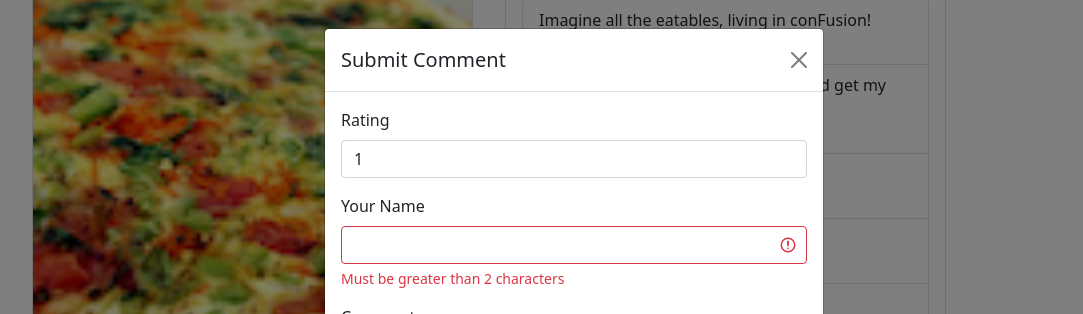
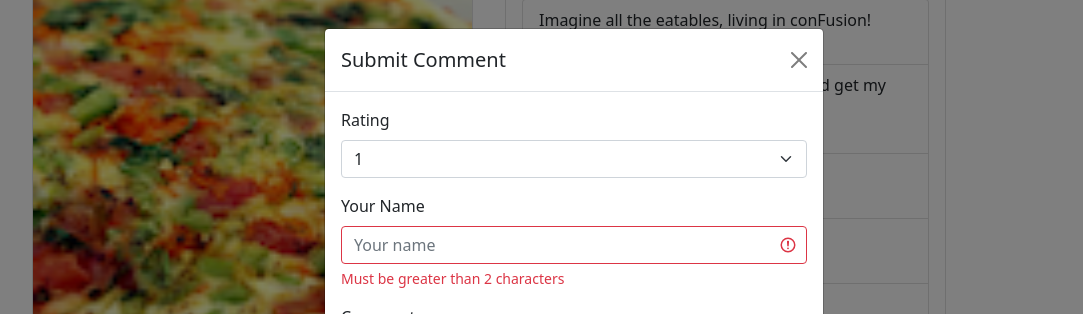
Before and after one commit to ThisTine/CSC105-labex-wk03, a React (Create React App) app: page /menu/0 in a window 1280 px wide. Both pictures are taken after a click on the button "Submit Comment". Shown: the part 665-979 px from the top of the page, without its empty margins (66-1149 px from the left). Built offline with nearby package versions, Linux system fonts and the light colour scheme.

Commit message:
W4-02 Adding Comment Form

```diff
--- a/src/components/DishdetailComponent.js
+++ b/src/components/DishdetailComponent.js
@@ -62,11 +62,13 @@ class CommentFrom extends React.Component {
           <Form>
             <FormGroup>
               <Label>Rating</Label>
-              <Input type="number" onChange={(e)=>this.unControllFromInput("rating",e.target.value)}  min={1} max={5} defaultValue={1} />
+              <Input type="select" onChange={(e)=>this.unControllFromInput("rating",e.target.value)}  defaultValue={1} >
+                {[1,2,3,4,5].map(item=><option key={item}>{item}</option>)}
+              </Input>
             </FormGroup>
             <FormGroup>
               <Label>Your Name</Label>
-              <Input invalid={this.validateForm() !== null} valid={!this.validateForm()} type="text" onChange={(e)=>this.unControllFromInput("name",e.target.value)} />
+              <Input placeholder="Your name" invalid={this.validateForm() !== null} valid={!this.validateForm()} type="text" onChange={(e)=>this.unControllFromInput("name",e.target.value)} />
               <FormFeedback>{this.validateForm()}</FormFeedback>
             </FormGroup>
             <FormGroup>
```
